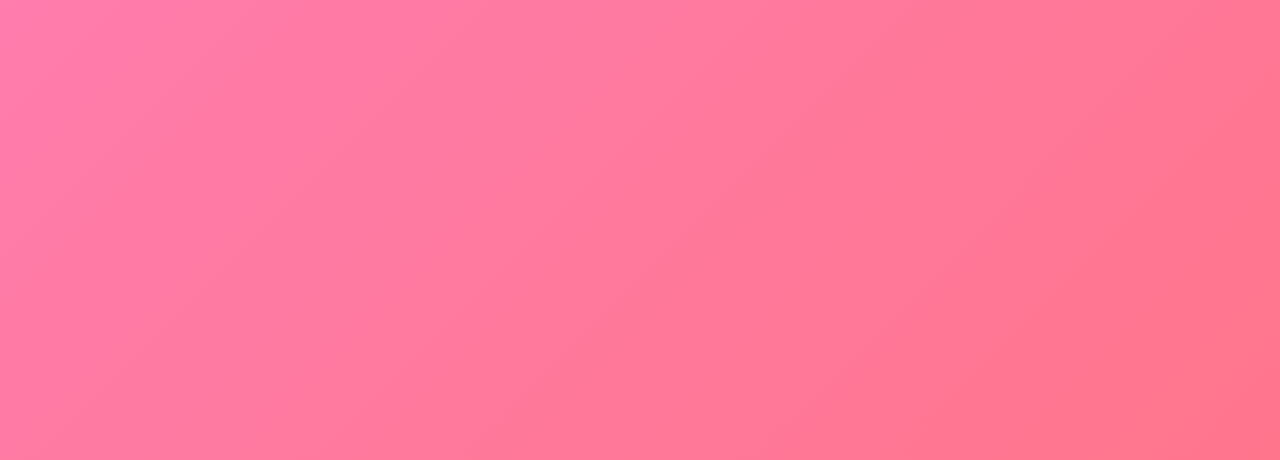
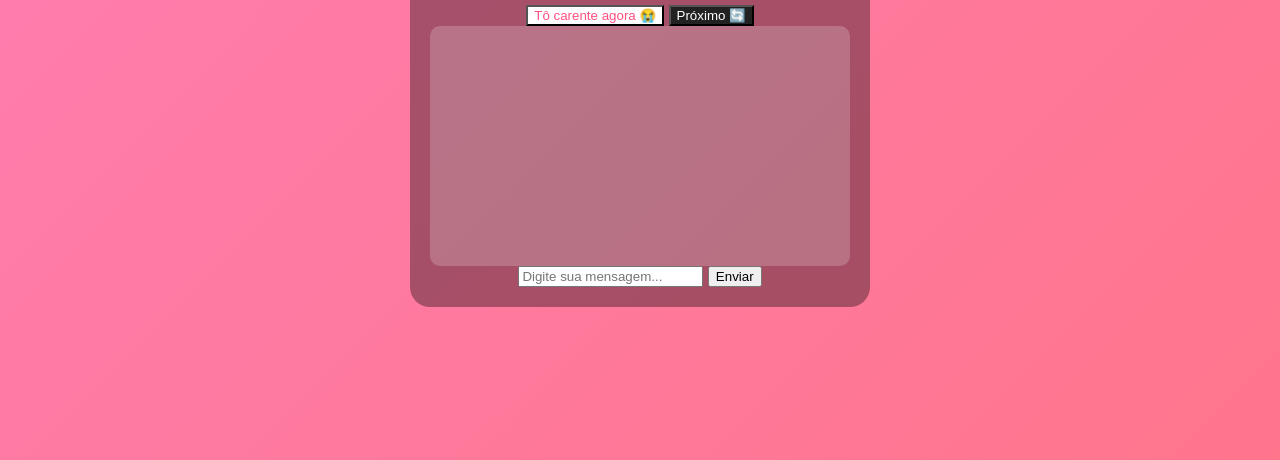
Before and after one commit to igor-rpaiva/tocarente, a website: page index.html in a window 1280 px wide. Shown: the part 340-800 px from the top of the page. Drawn offline with nearby package versions, Linux system fonts and the light colour scheme; no server answers.

Commit message:
Update index.html

```diff
--- a/index.html
+++ b/index.html
@@ -45,3 +45,73 @@ body {
 
 .messages {
   height:220px;
+  overflow-y:auto;
+  background: rgba(255,255,255,0.2);
+  padding:10px;
+  border-radius:10px;
+}
+
+input {
+}
+
+.btn-main { background:white; color:#ff4f81; }
+.btn-next { background:#222; color:white; }
+
+</style>
+</head>
+
+<body>
+<div class="container">
+
+<div class="logo">LOGO</div>
+<h2>TôCarente 😭</h2>
+
+<button class="btn-main" onclick="find()">Tô carente agora 😭</button>
+<button class="btn-next" onclick="next()">Próximo 🔄</button>
+
+<div class="messages" id="messages"></div>
+
+<input id="input" placeholder="Digite sua mensagem..." />
+<button onclick="send()">Enviar</button>
+
+</div>
+
+<script>
+const socket = io();
+
+function find(){
+  add('Sistema','Procurando alguém...');
+  socket.emit('find');
+}
+
+socket.on('chatStart', ()=>{
+  add('Sistema','Conectado com alguém!');
+});
+
+socket.on('message', msg=>{
+  add('Estranho', msg);
+});
+
+function send(){
+  const input = document.getElementById('input');
+  if(input.value.trim()){
+    add('Você', input.value);
+    socket.emit('message', input.value);
+    input.value='';
+  }
+}
+
+function next(){
+  add('Sistema','Procurando novo usuário...');
+  socket.emit('next');
+}
+
+function add(user,text){
+  const div = document.getElementById('messages');
+  div.innerHTML += `<p><b>${user}:</b> ${text}</p>`;
+  div.scrollTop = div.scrollHeight;
+}
+</script>
+
+</body>
+</html>
```
